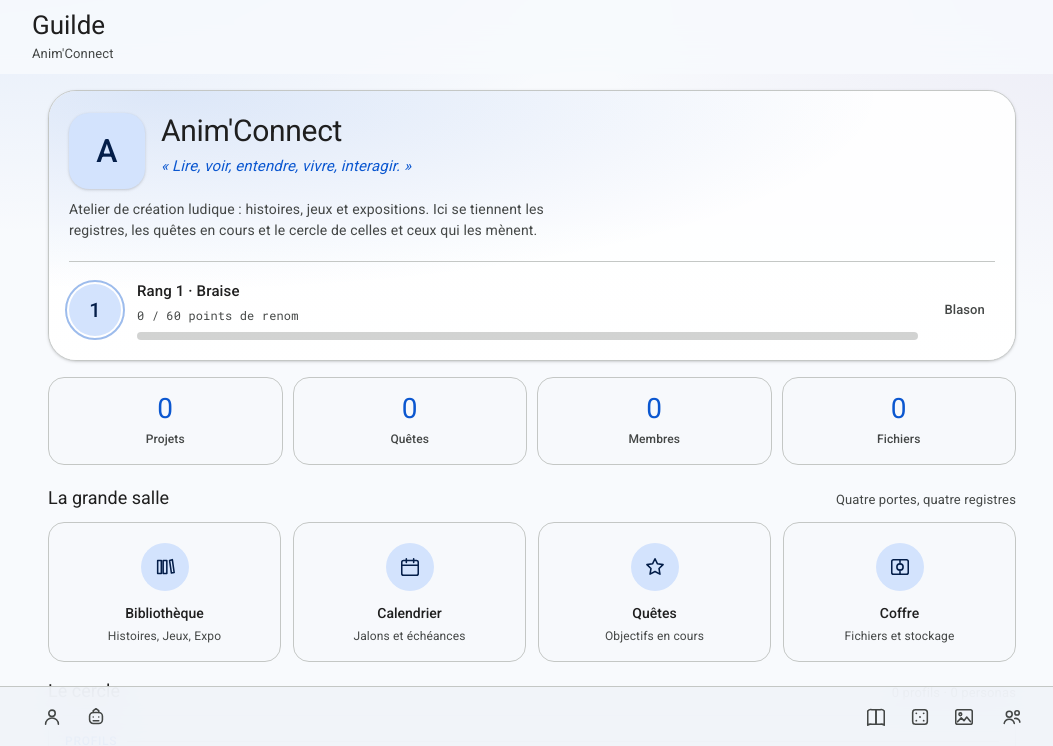
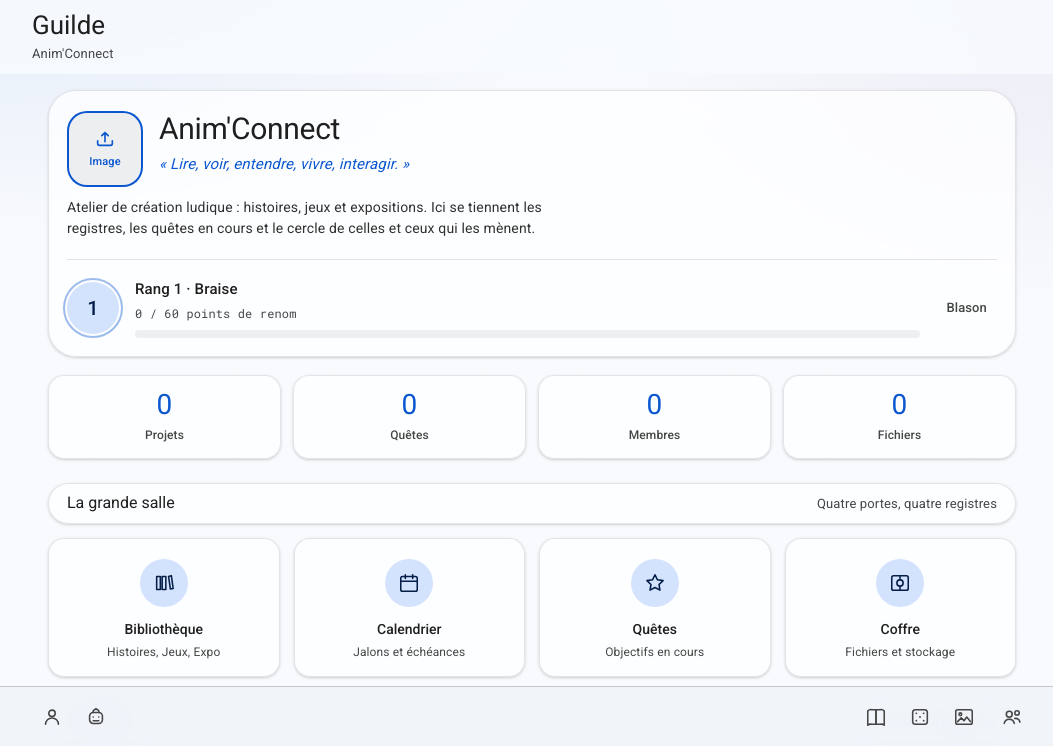
Before and after one commit to Sina-Mohseni/ac, a plain HTML site: page index.html in a window 1280 px wide. Both pictures are taken after a click on the button 160 px from the left and 30 px from the top of the page. Shown: the part 53-799 px from the top of the page, without its empty margins (108-1161 px from the left). Drawn offline with Linux system fonts and the light colour scheme.

Commit message:
Accueil en verre dépoli sur le fond d'écran, cadre du blason en zone d'envoi
Page d'accueil
- Les blocs de la Guilde — bannière, chiffres, salles, cercle, registre —
  passent du panneau opaque au verre dépoli : fond translucide teinté par
  le thème, flou et saturation. Le fond d'écran se lit à travers chaque
  bloc, et reste net dans les marges et les interstices.
- Aucun texte ne repose plus directement sur l'image : les en-têtes de
  section reçoivent leur propre barre de verre. La lisibilité ne dépend
  donc pas de l'image choisie, en jour comme en nuit — le cas critique
  était le thème sombre sur un fond clair.
- Jetons --glass, --glass-strong, --glass-line, --glass-blur et
  --glass-hover définis pour les deux thèmes. Repli opaque quand
  backdrop-filter n'est pas disponible.
- Les sélecteurs de la page sont préfixés par :root pour passer devant
  les règles de surface opaque du thème sombre.

Blason
- Le cadre à gauche du nom n'affiche plus la lettre A : c'est une zone
  d'envoi. Vide, il montre une icône et « Image » ; rempli, l'image
  occupe le cadre et un appui propose de la changer.
- Nouvelle action crestUpload : choix du fichier, enregistrement immédiat
  du blason, sans passer par la fenêtre.
- Le champ « rune » disparaît de la fenêtre Blason, qui n'a plus de rendu.
Co-Authored-By: Claude Opus 5 <noreply@anthropic.com>
Claude-Session: https://claude.ai/code/session_019McCaKFLyXvJWi65GNifBr

```diff
--- a/css/base.css
+++ b/css/base.css
@@ -54,6 +54,13 @@
   /* voile posé sur les médias : la couleur de fond du thème */
   --veil-rgb: 255, 255, 255;
 
+  /* verre dépoli : laisse voir le fond d'écran, garde le texte lisible */
+  --glass: rgba(255, 255, 255, .72);
+  --glass-strong: rgba(255, 255, 255, .86);
+  --glass-line: rgba(0, 0, 0, .10);
+  --glass-blur: saturate(160%) blur(20px);
+  --glass-hover: rgba(0, 0, 0, .06);
+
   /* ombres Material */
   --e1: 0 1px 2px rgba(0,0,0,.10), 0 1px 3px 1px rgba(0,0,0,.06);
   --e2: 0 1px 2px rgba(0,0,0,.10), 0 2px 6px 2px rgba(0,0,0,.07);
@@ -108,6 +115,12 @@
 
     --veil-rgb: 19, 19, 20;
 
+    --glass: rgba(20, 20, 22, .72);
+    --glass-strong: rgba(20, 20, 22, .88);
+    --glass-line: rgba(255, 255, 255, .14);
+    --glass-blur: saturate(150%) blur(20px);
+    --glass-hover: rgba(255, 255, 255, .08);
+
     --e1: 0 1px 2px rgba(0,0,0,.35), 0 1px 3px 1px rgba(0,0,0,.20);
     --e2: 0 1px 2px rgba(0,0,0,.40), 0 2px 6px 2px rgba(0,0,0,.24);
     --e3: 0 1px 3px rgba(0,0,0,.45), 0 4px 8px 3px rgba(0,0,0,.28);
@@ -159,6 +172,12 @@
   --inverse-primary: #0b57d0;
 
   --veil-rgb: 19, 19, 20;
+
+  --glass: rgba(20, 20, 22, .72);
+  --glass-strong: rgba(20, 20, 22, .88);
+  --glass-line: rgba(255, 255, 255, .14);
+  --glass-blur: saturate(150%) blur(20px);
+  --glass-hover: rgba(255, 255, 255, .08);
 
   --e1: 0 1px 2px rgba(0,0,0,.35), 0 1px 3px 1px rgba(0,0,0,.20);
   --e2: 0 1px 2px rgba(0,0,0,.40), 0 2px 6px 2px rgba(0,0,0,.24);
--- a/css/guild.css
+++ b/css/guild.css
@@ -38,8 +38,6 @@
   border-radius: var(--r-lg);
   overflow: hidden;
   border: 0;
-  background: var(--primary-container);
-  box-shadow: var(--e1);
 }
 .gcrest img, .gcrest video {
   position: absolute;
@@ -49,20 +47,6 @@
   object-fit: cover;
   transform: none;
 }
-.gcrest b {
-  position: absolute;
-  inset: 0;
-  display: flex;
-  align-items: center;
-  justify-content: center;
-  transform: none;
-  font-family: var(--font-sans);
-  font-size: 32px;
-  font-weight: 500;
-  color: var(--on-primary-container);
-  text-shadow: none;
-}
-
 .gname {
   font-family: var(--font-sans);
   font-weight: 400;
@@ -248,3 +232,112 @@
 .ghead { display: flex; align-items: baseline; gap: 12px; margin: 0 0 12px; }
 .ghead h2 { margin: 0; font-size: 18px; font-weight: 400; }
 .ghead .hint { font-size: 13px; color: var(--on-surface-var); flex: 1; text-align: right; }
+
+/* ============================================================
+   PAGE D'ACCUEIL SUR FOND D'ÉCRAN
+   Le fond d'écran reste visible partout : marges, interstices, et
+   à travers chaque bloc, qui devient du verre dépoli. Aucun texte
+   ne touche l'image directement — la lisibilité ne dépend donc
+   jamais de la photo choisie.
+   Les sélecteurs commencent par :root pour passer devant les
+   règles de surface opaque du thème sombre.
+   ============================================================ */
+
+.guildpage { --panel-glass: var(--glass); }
+
+:root .guildpage .ghero,
+:root .guildpage .card,
+:root .guildpage .gstats .gs,
+:root .guildpage .plaque,
+:root .guildpage .ghead {
+  background: var(--panel-glass);
+  border: 1px solid var(--glass-line);
+  backdrop-filter: var(--glass-blur);
+  -webkit-backdrop-filter: var(--glass-blur);
+  box-shadow: var(--e1);
+}
+
+/* Sans backdrop-filter, on opacifie : la lisibilité passe avant l'effet. */
+@supports not ((backdrop-filter: blur(4px)) or (-webkit-backdrop-filter: blur(4px))) {
+  .guildpage { --panel-glass: var(--glass-strong); }
+}
+
+/* ---- bannière ---- */
+:root .guildpage .ghero { border-radius: var(--r-xl); margin-bottom: 18px; }
+.guildpage .ghero .gveil { display: none; }
+/* Le voile ne sert que si une bannière propre a été chargée. */
+.guildpage .ghero .gbg + .gveil { display: block; }
+.guildpage .ghero .gin { padding: 20px 18px 18px; }
+.guildpage .gname { font-size: 30px; }
+.guildpage .gdesc { color: var(--on-surface); opacity: .92; }
+
+/* Le sceau se contente d'un filet : il est déjà sur le verre du hero. */
+.guildpage .gseal { border-top: 1px solid var(--glass-line); }
+.guildpage .gseal .bar { background: var(--glass-hover); }
+
+/* ---- en-tête de section : une barre de verre, jamais de texte nu ---- */
+:root .guildpage .ghead {
+  border-radius: var(--r-full);
+  padding: 8px 18px;
+  margin: 24px 0 14px;
+  align-items: center;
+}
+.guildpage .ghead h2 { font-size: 16px; flex: 0 0 auto; }
+.guildpage .ghead .hint { white-space: nowrap; overflow: hidden; text-overflow: ellipsis; }
+@media (max-width: 380px) { .guildpage .ghead .hint { display: none; } }
+
+/* ---- chiffres, salles, cartes ---- */
+.guildpage .gstats { gap: 12px; margin-bottom: 4px; }
+:root .guildpage .gstats .gs { padding: 14px 10px; }
+.guildpage .hall { gap: 14px; }
+:root .guildpage .plaque:hover,
+:root .guildpage .plaque:focus-visible {
+  background: var(--glass-strong);
+  box-shadow: var(--e2);
+}
+.guildpage .card { margin-bottom: 14px; }
+.guildpage .reg { border-bottom-color: var(--glass-line); }
+:root .guildpage .reg:hover { background: var(--glass-hover); }
+.guildpage .rost .ph { background: var(--glass-hover); }
+.guildpage .rost.on .ph {
+  box-shadow: 0 0 0 3px var(--surface), 0 0 0 5px var(--acc, var(--primary));
+}
+
+/* ---- cadre du blason : zone d'envoi d'image ---- */
+.gcrest {
+  cursor: pointer;
+  background: var(--glass-hover);
+  box-shadow: inset 0 0 0 1px var(--glass-line);
+  transition: box-shadow var(--motion), transform var(--motion);
+}
+.gcrest:not(.has) { box-shadow: inset 0 0 0 2px var(--primary); }
+.gcrest:hover, .gcrest:focus-visible { transform: translateY(-2px); }
+.gcrest .crestup {
+  position: absolute;
+  inset: 0;
+  display: flex;
+  flex-direction: column;
+  align-items: center;
+  justify-content: center;
+  gap: 5px;
+  color: var(--primary);
+  transition: opacity var(--motion), background-color var(--motion);
+}
+.gcrest .crestup svg {
+  width: 22px;
+  height: 22px;
+  stroke: currentColor;
+  fill: none;
+  stroke-width: 1.8;
+  stroke-linecap: round;
+  stroke-linejoin: round;
+}
+.gcrest .crestup b { font-size: 11px; font-weight: 500; letter-spacing: .01em; }
+/* Image en place : le rappel n'apparaît qu'au survol ou au clavier. */
+.gcrest.has .crestup {
+  opacity: 0;
+  color: #fff;
+  background: rgba(0, 0, 0, .55);
+}
+.gcrest.has:hover .crestup,
+.gcrest.has:focus-visible .crestup { opacity: 1; }
--- a/js/actions.js
+++ b/js/actions.js
@@ -514,6 +514,16 @@ const A = {
 
   /* ---------- guilde ---------- */
   editGuild: () => mGuild(),
+  /* Envoi direct depuis le cadre du blason, sans passer par la fenêtre. */
+  crestUpload: () => pickFiles(false, async f => {
+    const { ensureGuild } = await import('./db.js');
+    const g = await ensureGuild();
+    g.crestAssetId = await saveAsset(f[0]);
+    g.crestKind = f[0].type;
+    await saveGuild(g);
+    toast('Blason mis à jour');
+    await render();
+  }),
   pickGuildCrest: () => pickFiles(false, async f => {
     D.guild.crestAssetId = await saveAsset(f[0]); D.guild.crestKind = f[0].type; toast('Blason chargé');
   }),
@@ -524,7 +534,6 @@ const A = {
     const g = D.guild;
     g.name = document.getElementById('uName').value.trim() || "ANIM'CONNECT";
     g.motto = document.getElementById('uMotto').value.trim();
-    g.rune = (document.getElementById('uRune').value.trim() || 'A').slice(0, 2);
     g.desc = document.getElementById('uDesc').value;
     await saveGuild(g);
     closeModal();
--- a/js/modals.js
+++ b/js/modals.js
@@ -290,13 +290,12 @@ export async function mGuild() {
     <input id="uName" value="${esc(g.name)}" placeholder="ANIM'CONNECT">
     <label class="lbl">Devise</label>
     <input id="uMotto" value="${esc(g.motto || '')}" placeholder="Lire, voir, entendre, vivre, interagir.">
-    <label class="lbl">Rune du blason (si aucune image)</label>
-    <input id="uRune" value="${esc(g.rune || 'A')}" maxlength="2" placeholder="A">
     <label class="lbl">Présentation</label>
     <textarea id="uDesc" rows="4" placeholder="Ce que fait la guilde, pour qui, avec quoi…">${esc(g.desc || '')}</textarea>
     <label class="lbl">Blason (image du sceau)</label>
     <div class="row"><button class="btn-sm" data-act="pickGuildCrest">Choisir un fichier</button>
     <span class="tiny muted">${crest ? 'défini' : 'aucun'}</span></div>
+    <div class="fnote">Le cadre du blason, en haut de la Guilde, ouvre aussi ce choix d'un simple appui.</div>
     <label class="lbl">Bannière (fond de la salle)</label>
     <div class="row"><button class="btn-sm" data-act="pickGuildBanner">Choisir un fichier</button>
     <span class="tiny muted">${banner ? 'définie' : 'aucune'}</span></div>
--- a/js/views/guild.js
+++ b/js/views/guild.js
@@ -63,10 +63,18 @@ export async function viewGuild() {
     <div class="gveil"></div>
     <div class="gin">
       <div class="row" style="align-items:flex-start;gap:16px">
-        <div class="gcrest">${crest
-          ? ((g.crestKind || '').startsWith('video')
-            ? `<video src="${crest}" muted loop autoplay playsinline></video>` : `<img src="${crest}" alt="">`)
-          : `<b>${esc(g.rune || 'A')}</b>`}</div>
+        <div class="gcrest${crest ? ' has' : ''}" data-act="crestUpload" role="button" tabindex="0"
+          title="${crest ? "Remplacer l'image du blason" : "Ajouter une image de blason"}"
+          aria-label="${crest ? "Remplacer l'image du blason" : "Ajouter une image de blason"}">
+          ${crest
+            ? ((g.crestKind || '').startsWith('video')
+              ? `<video src="${crest}" muted loop autoplay playsinline></video>` : `<img src="${crest}" alt="">`)
+            : ''}
+          <span class="crestup">
+            <svg viewBox="0 0 24 24" aria-hidden="true"><path d="M12 16V6M8.5 9.5L12 6l3.5 3.5"/>
+              <path d="M4 15v3a2 2 0 0 0 2 2h12a2 2 0 0 0 2-2v-3"/></svg>
+            <b>${crest ? 'Changer' : 'Image'}</b></span>
+        </div>
         <div style="flex:1;min-width:0">
           <div class="gname">${esc(g.name)}</div>
           ${g.motto ? `<div class="gmotto">« ${esc(g.motto)} »</div>` : ''}
@@ -169,5 +177,5 @@ export async function viewGuild() {
     : `<div class="fnote">Rien encore. Passe par la Bibliothèque pour fonder un premier projet.</div>`;
   h += `</div>`;
 
-  app().innerHTML = h;
+  app().innerHTML = `<div class="guildpage">${h}</div>`;
 }
```
Also changed, not shown: 1 other file.
